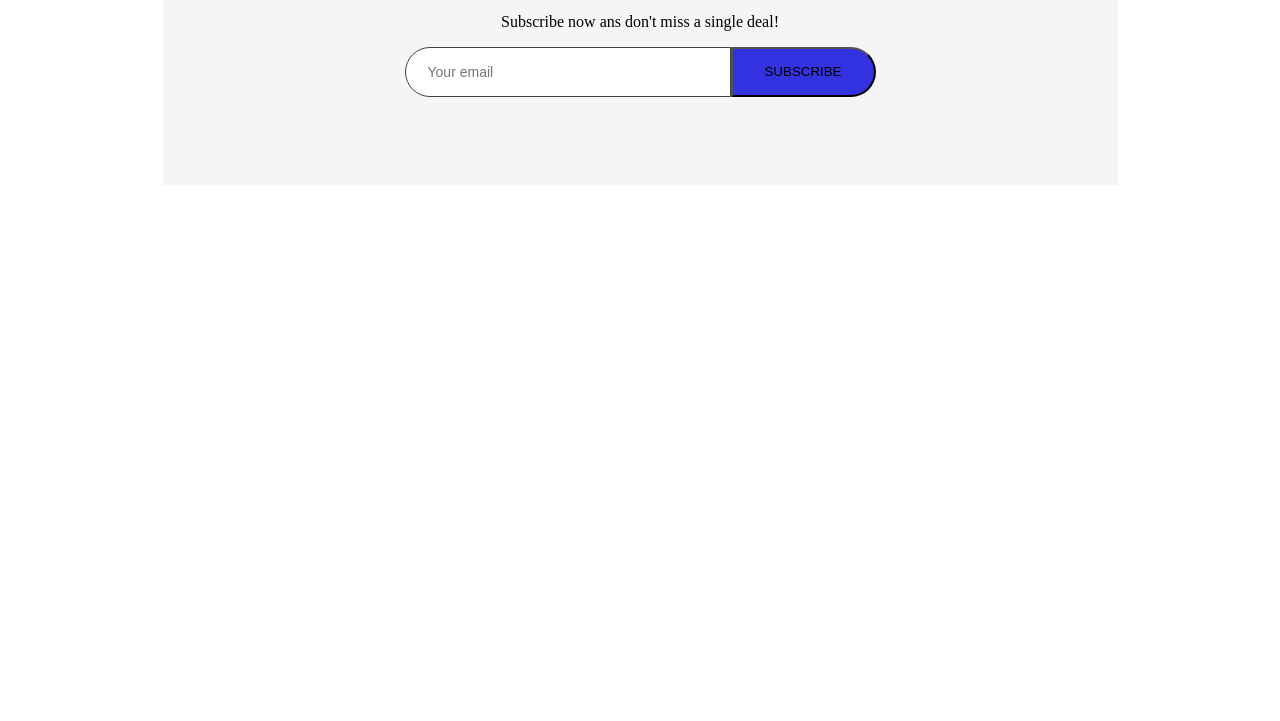
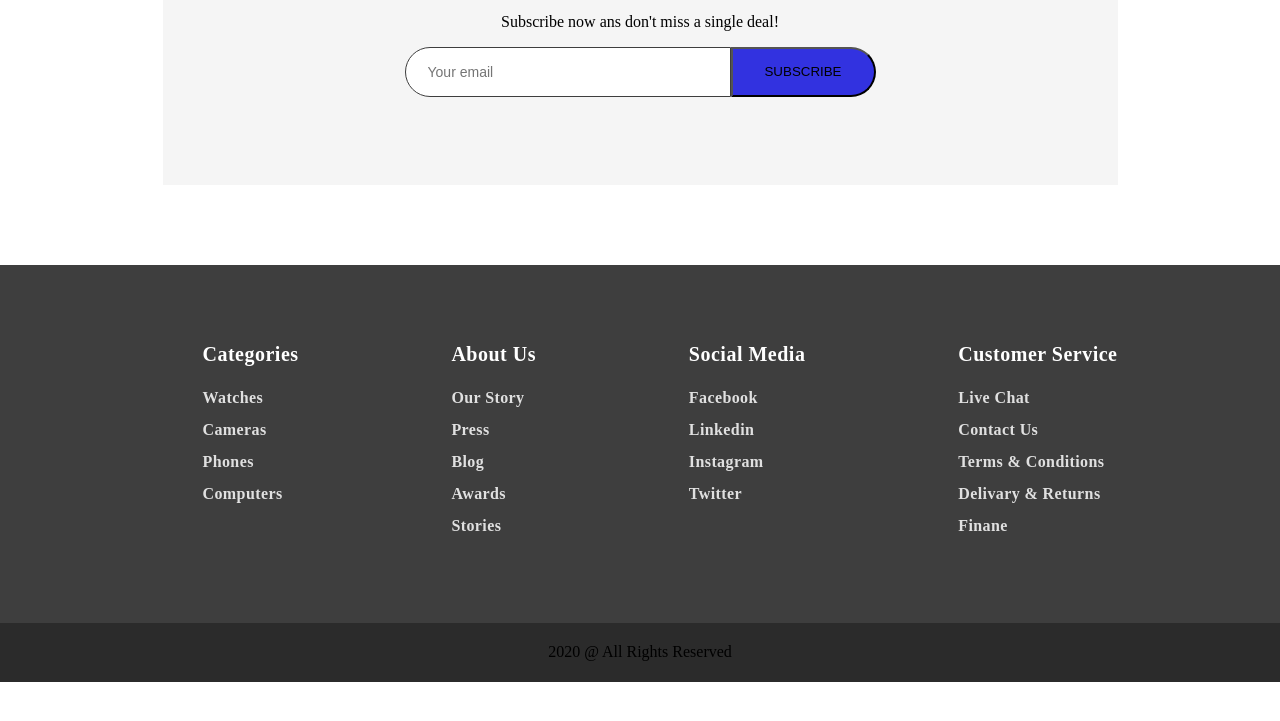
Before and after one commit to handsome-me/EcommerceStaticWebPage, a plain HTML site: page index.html in a window 1280 px wide. Shown: the part 1496-2217 px from the top of the page. Drawn offline with Linux system fonts and the light colour scheme.

Commit message:
footer navigation addded

```diff
--- a/index.css
+++ b/index.css
@@ -31,14 +31,13 @@ header {
 
 header .container {
   display: flex;
-
   justify-content: space-between;
   align-items: center;
   background-color: #fff;
   height: 100%;
 }
 
-ul {
+nav ul {
   margin: 0;
   padding: 0;
 }
@@ -50,7 +49,7 @@ header nav {
   display: inline-block;
 }
 
-ul li a {
+nav ul li a {
   color: #3e3e3e;
   font-family: Heebo;
   font-size: 15px;
@@ -281,3 +280,53 @@ section.newsletter form button {
   background-color: rgb(50, 50, 224);
   text-transform: uppercase;
 }
+footer .bottom-nav {
+  padding: 60px 0;
+  background-color: #3e3e3e;
+}
+footer .bottom-nav .container {
+  max-width: 955px;
+  display: flex;
+  justify-content: space-between;
+}
+footer .bottom-nav ul li {
+  list-style: none;
+}
+footer .bottom-nav ul li a {
+  color: #fff;
+  font-family: Heebo;
+  font-size: 20px;
+  font-weight: 700;
+  letter-spacing: 0.5px;
+  line-height: 26px;
+  margin-top: 0;
+  margin-bottom: 10px;
+}
+footer .bottom-nav ul li.list-title {
+  color: #fff;
+  font-family: Heebo;
+  font-size: 20px;
+  font-weight: 700;
+  letter-spacing: 0.5px;
+  line-height: 26px;
+  margin-bottom: 20px;
+}
+footer .bottom-nav ul li a {
+  color: #e0e0e0;
+  font-family: Heebo;
+  font-size: 16px;
+  letter-spacing: 0.4px;
+  line-height: 22px;
+  text-decoration: none;
+  display: block;
+  margin-top: 0;
+  margin-bottom: 10px;
+}
+footer .copyright-text {
+  text-align: center;
+  height: 59px;
+  display: flex;
+  justify-content: center;
+  align-items: center;
+  background-color: #2b2b2b;
+}
--- a/index.html
+++ b/index.html
@@ -85,4 +85,52 @@
       <button type="submit">Subscribe</button>
     </form>
   </section>
+
+  <footer>
+      <div class="bottom-nav">
+          <div class="container">
+
+            <ul>
+                <li class="list-title"> Categories</a> </li>
+                <li><a  href="#"> Watches</a> </li>
+                <li><a href="#"> Cameras</a> </li>
+                <li><a href="#"> Phones</a> </li>
+                <li><a href="#"> Computers</a> </li>
+
+            </ul>
+            <ul>
+                <li class="list-title">About Us</a> </li>
+                <li><a href="#"> Our Story</a> </li>
+                <li><a href="#">Press</a> </li>
+                <li><a href="#"> Blog</a> </li>
+                <li><a href="#"> Awards</a> </li>
+                <li><a href="#"> Stories</a> </li>
+
+
+            </ul>
+            <ul>
+                <li class="list-title">Social Media</a> </li>
+                <li><a href="#"> Facebook</a> </li>
+                <li><a href="#"> Linkedin</a> </li>
+                <li><a href="#"> Instagram</a> </li>
+                <li><a href="#"> Twitter</a> </li>
+
+            </ul>
+            <ul>
+                <li class="list-title">Customer Service</a> </li>
+                <li><a href="#">Live Chat</a> </li>
+                <li><a href="#">Contact Us</a> </li>
+                <li><a href="#"> Terms & Conditions</a> </li>
+                <li><a href="#"> Delivary & Returns</a> </li>
+                <li><a href="#"> Finane</a> </li>
+
+            </ul>
+
+          </div>
+      </div>
+      <div class="copyright-text">
+          2020 @ All Rights Reserved
+      </div>
+  </footer>
+
 </html>
```
